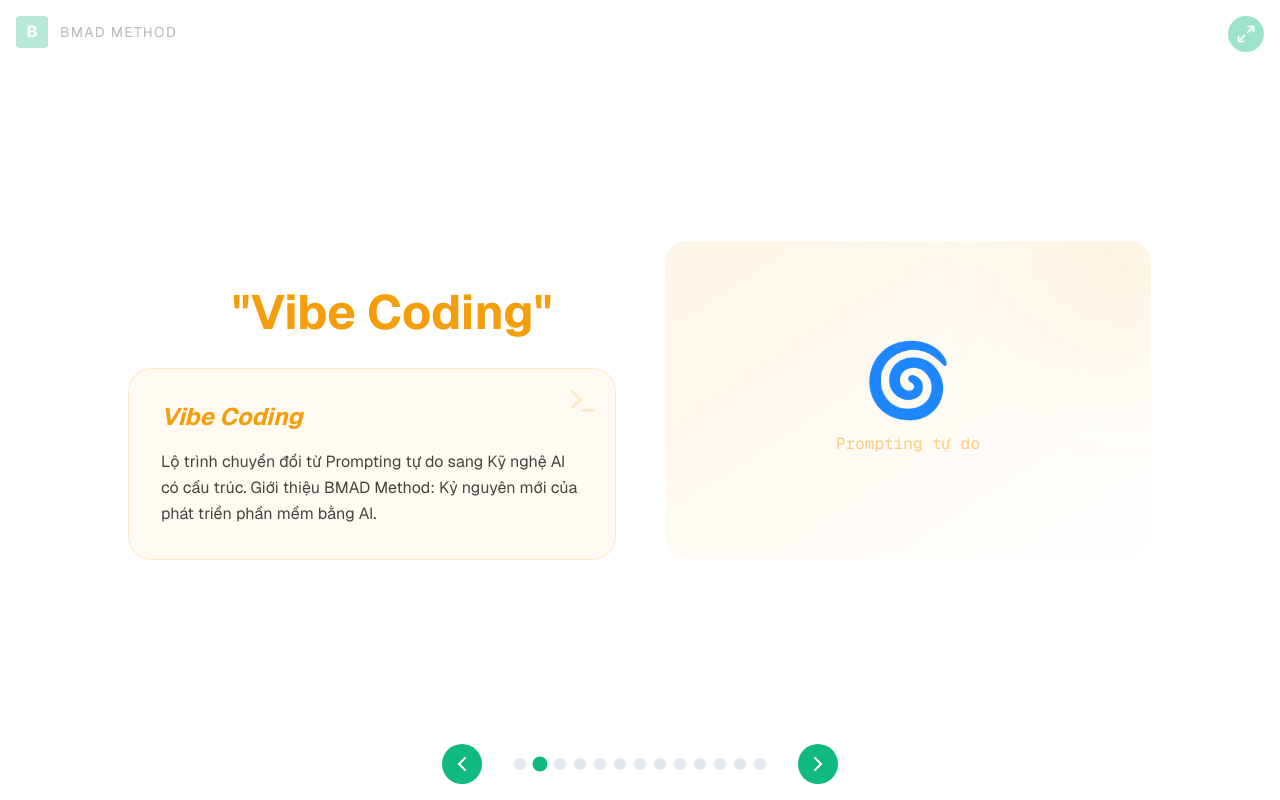
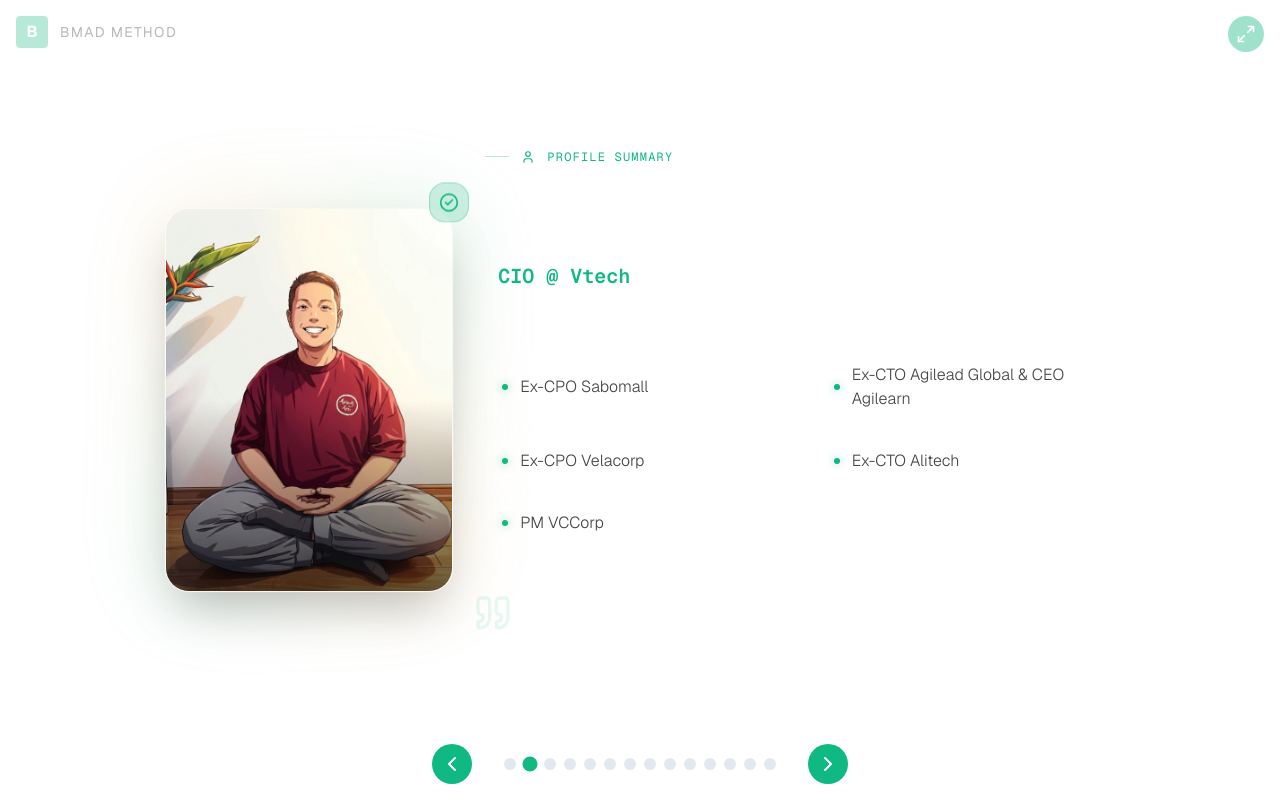
Before and after one commit to tronghieu/bmad-cafe, a Next.js app in the folder presentation-web/: page / in a window 1280 px wide. Both pictures are taken after a click on the button 540 px from the left and 764 px from the top of the page. Built offline with nearby package versions, Linux system fonts and the light colour scheme.

Commit message:
feat: update hero slide title/subtitle and add intro slide with profile image

```diff
--- a/presentation-web/src/app/page.tsx
+++ b/presentation-web/src/app/page.tsx
@@ -1,5 +1,6 @@
 import Presentation from '@/components/Presentation';
 import { HeroSlide } from '@/components/slides/HeroSlide';
+import { IntroSlide } from '@/components/slides/IntroSlide';
 import { VibeCodingSlide } from '@/components/slides/VibeCodingSlide';
 import { ProblemSlide } from '@/components/slides/ProblemSlide';
 import { ShiftSlide } from '@/components/slides/ShiftSlide';
@@ -20,6 +21,7 @@ export default function Home() {
   return (
     <Presentation>
       <HeroSlide />
+      <IntroSlide />
       <VibeCodingSlide />
       <ProblemSlide />
       <ShiftSlide />
--- a/presentation-web/src/components/slides/HeroSlide.tsx
+++ b/presentation-web/src/components/slides/HeroSlide.tsx
@@ -15,10 +15,10 @@ export const HeroSlide = () => (
       <span className="text-secondary font-mono tracking-widest text-lg uppercase">Beyond Vibe Coding</span>
     </motion.div>
     <h1 className="text-6xl md:text-8xl font-black tracking-tight text-white leading-tight">
-      BMAD Method
+      BMAD Cafe
     </h1>
     <p className="text-xl md:text-2xl text-foreground/70 font-light max-w-2xl mx-auto leading-relaxed">
-      Kỷ nguyên mới của phát triển phần mềm bằng AI Agentic Engineering
+      Giới thiệu về BMAD METHOD và kinh nghiệm áp dụng
     </p>
     <div className="pt-8 flex justify-center gap-6">
       <div className="px-6 py-2 bg-white/5 rounded-full border border-white/10 text-sm font-mono text-white/50">
--- /dev/null
+++ b/presentation-web/src/components/slides/IntroSlide.tsx
@@ -0,0 +1,124 @@
+'use client';
+
+import React from 'react';
+import { motion } from 'framer-motion';
+import { User, Briefcase, Quote, CheckCircle2 } from 'lucide-react';
+import Image from 'next/image';
+
+export const IntroSlide = () => {
+  const experiences = [
+    'Ex-CPO Sabomall',
+    'Ex-CTO Agilead Global & CEO Agilearn',
+    'Ex-CPO Velacorp',
+    'Ex-CTO Alitech',
+    'PM VCCorp',
+  ];
+
+  return (
+    <div className="grid grid-cols-1 lg:grid-cols-12 gap-8 items-center w-full max-w-5xl px-4 py-4">
+      {/* Left Column: Image with animated backdrop */}
+      <motion.div
+        initial={{ opacity: 0, x: -50, scale: 0.9 }}
+        animate={{ opacity: 1, x: 0, scale: 1 }}
+        transition={{ duration: 0.8, ease: "easeOut" }}
+        className="lg:col-span-4 flex justify-center lg:justify-end"
+      >
+        <div className="relative group">
+          {/* Animated Glow Backdrop */}
+          <div className="absolute -inset-2 bg-gradient-to-tr from-secondary/50 via-accent/30 to-secondary/50 rounded-[2.5rem] blur-2xl opacity-40 group-hover:opacity-60 transition duration-1000 group-hover:duration-200"></div>
+
+          <div className="relative aspect-[3/4] w-56 md:w-72 overflow-hidden rounded-3xl border border-white/10 ring-1 ring-white/10 shadow-2xl">
+            <div className="absolute inset-0 bg-gradient-to-t from-black/60 via-transparent to-transparent z-10"></div>
+            <Image
+              src="/luuhieu.png"
+              alt="Lưu Trọng Hiếu"
+              fill
+              sizes="(max-width: 768px) 224px, 288px"
+              className="object-cover transition-transform duration-700 group-hover:scale-105"
+              priority
+            />
+          </div>
+
+          {/* Floaters for aesthetics */}
+          <motion.div
+            animate={{ y: [0, -10, 0] }}
+            transition={{ duration: 4, repeat: Infinity, ease: "easeInOut" }}
+            className="absolute -top-4 -right-4 w-10 h-10 bg-secondary/20 backdrop-blur-xl border border-secondary/30 rounded-2xl flex items-center justify-center z-20"
+          >
+            <CheckCircle2 className="w-5 h-5 text-secondary" />
+          </motion.div>
+        </div>
+      </motion.div>
+
+      {/* Right Column: Content */}
+      <div className="lg:col-span-8 flex flex-col space-y-6">
+        <div className="space-y-2">
+          <motion.div
+            initial={{ opacity: 0, y: 20 }}
+            animate={{ opacity: 1, y: 0 }}
+            transition={{ duration: 0.5 }}
+            className="flex items-center gap-3 text-secondary font-mono tracking-widest text-xs uppercase"
+          >
+            <div className="h-px w-6 bg-secondary/30"></div>
+            <User className="w-3.5 h-3.5" />
+            <span>Profile Summary</span>
+          </motion.div>
+
+          <motion.div
+            initial={{ opacity: 0, y: 20 }}
+            animate={{ opacity: 1, y: 0 }}
+            transition={{ duration: 0.5, delay: 0.1 }}
+          >
+            <h2 className="text-5xl md:text-7xl font-black text-white tracking-tighter leading-none mb-3">
+              Lưu Trọng Hiếu
+            </h2>
+            <div className="inline-flex items-center px-3 py-1 bg-white/5 rounded-full border border-white/10">
+              <span className="text-lg md:text-xl text-secondary font-semibold font-mono">
+                CIO @ Vtech
+              </span>
+            </div>
+          </motion.div>
+        </div>
+
+        <motion.div
+          initial={{ opacity: 0, y: 20 }}
+          animate={{ opacity: 1, y: 0 }}
+          transition={{ duration: 0.5, delay: 0.3 }}
+          className="space-y-4"
+        >
+          <div className="flex items-center gap-3 text-white/30 font-mono text-[10px] uppercase tracking-[0.2em]">
+            <Briefcase className="w-3 h-3" />
+            <span>Professional Career</span>
+          </div>
+
+          <div className="grid grid-cols-1 md:grid-cols-2 gap-3">
+            {experiences.map((exp, index) => (
+              <motion.div
+                key={index}
+                initial={{ opacity: 0, x: 20 }}
+                animate={{ opacity: 1, x: 0 }}
+                transition={{ duration: 0.4, delay: 0.4 + (index * 0.1) }}
+                className="group flex items-center gap-3 px-4 py-3 bg-white/[0.03] hover:bg-white/[0.08] backdrop-blur-sm rounded-xl border border-white/5 hover:border-secondary/20 transition-all duration-300"
+              >
+                <div className="flex-shrink-0 w-1.5 h-1.5 rounded-full bg-secondary shadow-[0_0_8px_rgba(16,185,129,0.5)] group-hover:scale-125 transition-transform"></div>
+                <span className="text-foreground/80 font-light text-base transition-colors group-hover:text-white">{exp}</span>
+              </motion.div>
+            ))}
+          </div>
+        </motion.div>
+
+        <motion.div
+          initial={{ opacity: 0, y: 20 }}
+          animate={{ opacity: 1, y: 0 }}
+          transition={{ duration: 0.8, delay: 1.0 }}
+          className="relative mt-4 pt-6 border-t border-white/5 group"
+        >
+          <Quote className="absolute top-1 -left-3 w-10 h-10 text-secondary/10 group-hover:text-secondary/20 transition-colors" />
+          <p className="text-xl md:text-2xl text-white/90 font-light italic leading-relaxed pl-4 tracking-tight">
+            "Chỉ là một người làm sản phẩm công nghệ"
+          </p>
+        </motion.div>
+      </div>
+    </div>
+  );
+};
```
Also changed, not shown: presentation-web/public/luuhieu.png (added).
